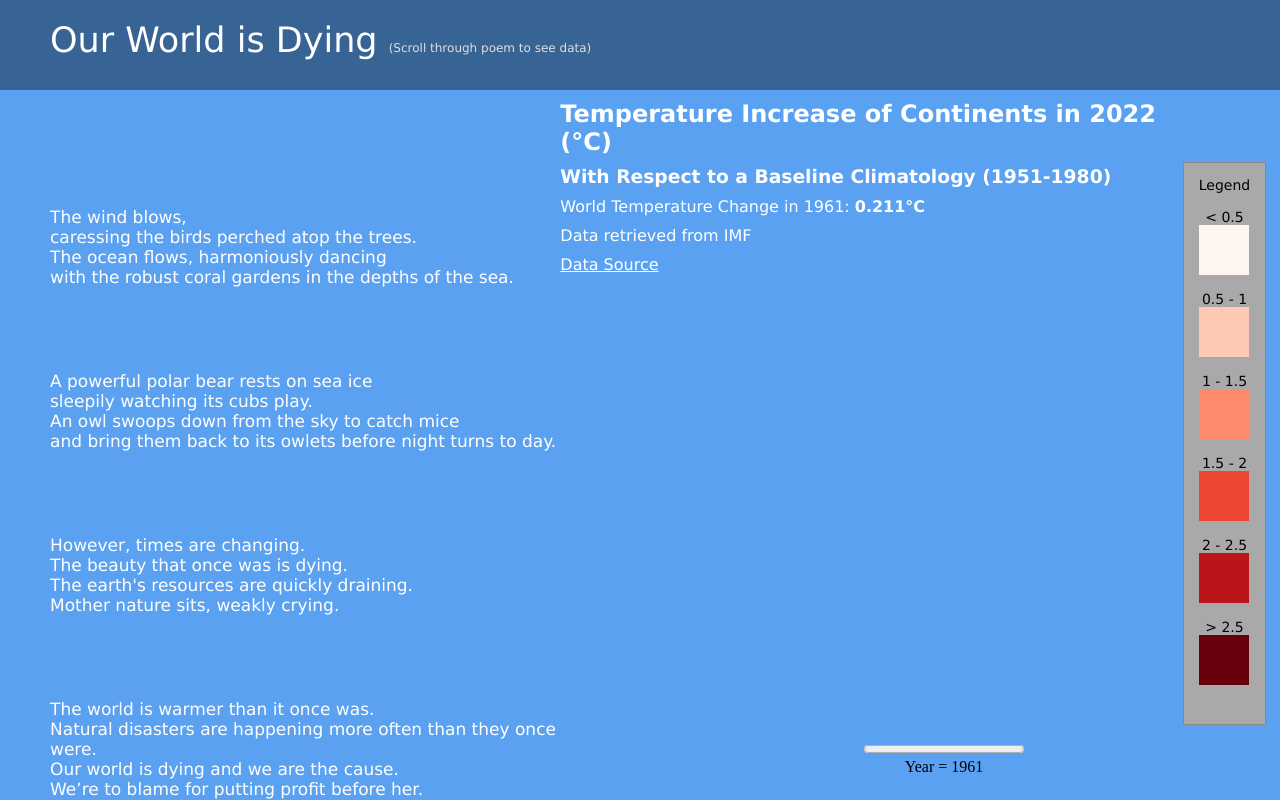
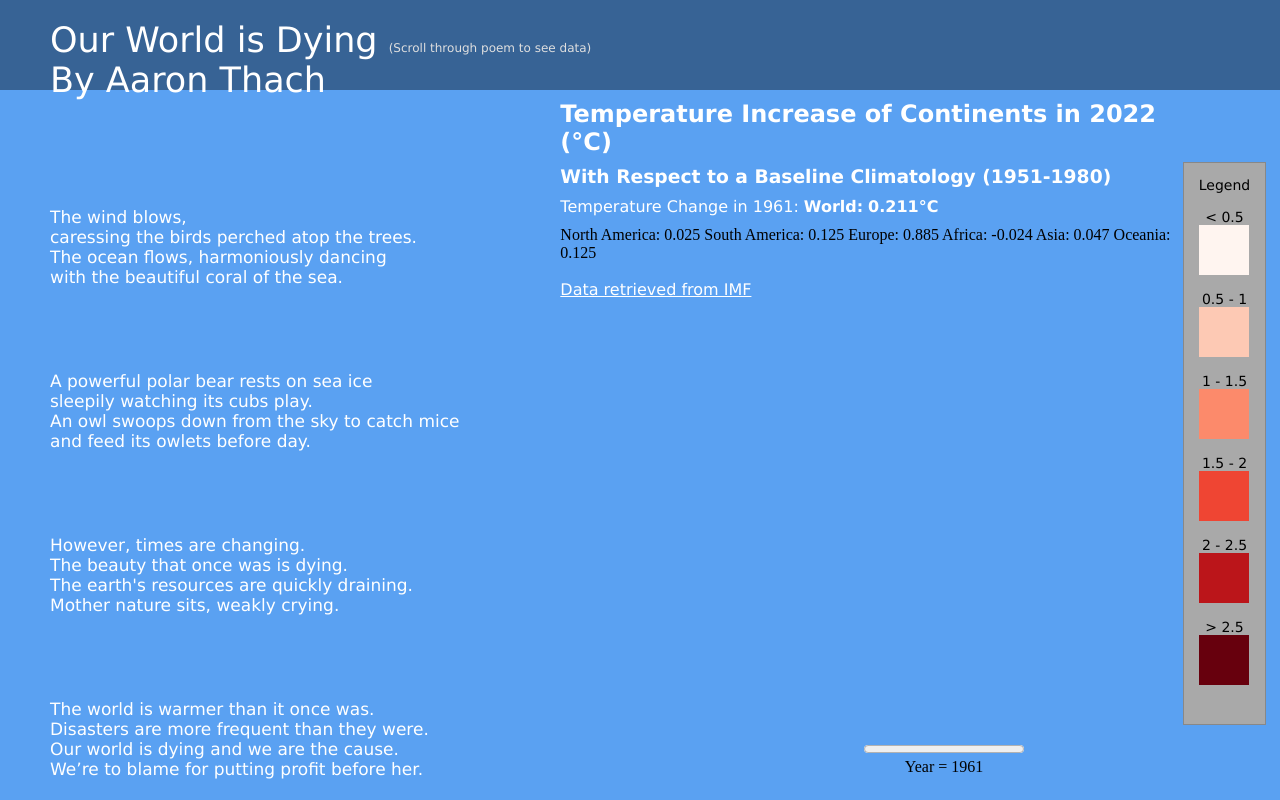
Before and after one commit to aaronthach/InteractiveVis, a plain HTML site: page index.html in a window 1280 px wide. Drawn offline with nearby package versions, Linux system fonts and the light colour scheme; no server answers.

Commit message:
Update index.html

```diff
--- a/index.html
+++ b/index.html
@@ -6,7 +6,7 @@
     <script src="https://d3js.org/d3.v7.min.js"></script>
 </head>
 <body>
-    <header>Our World is Dying <span id = "hint">(Scroll through poem to see data)</span></header>
+    <header>Our World is Dying <span id = "hint">(Scroll through poem to see data)</span> <br> <span id = "author">By Aaron Thach</span></header>
     <main class = "wrapper">
         <div class = "left-column">
             <div class = "left-column-content" id = "scroller">
@@ -17,7 +17,7 @@
                     <li class="line" id="line1">The wind blows,</li>
                     <li class="line" id="line2">caressing the birds perched atop the trees.</li>
                     <li class="line" id="line3">The ocean flows, harmoniously dancing</li>
-                    <li class="line" id="line4">with the robust coral gardens in the depths of the sea.</li>
+                    <li class="line" id="line4">with the beautiful coral of the sea.</li>
                 </ul>
 
                 <div class = "filler-verse"></div>
@@ -26,7 +26,7 @@
                     <li class="line" id="line1">A powerful polar bear rests on sea ice</li>
                     <li class="line" id="line2">sleepily watching its cubs play.</li>
                     <li class="line" id="line3">An owl swoops down from the sky to catch mice</li>
-                    <li class="line" id="line4">and bring them back to its owlets before night turns to day.</li>
+                    <li class="line" id="line4">and feed its owlets before day.</li>
                 </ul>
 
                 <div class = "filler-verse"></div>
@@ -42,7 +42,7 @@
 
                 <ul class="verse" id="verse4">
                     <li class="line" id="line1">The world is warmer than it once was.</li>
-                    <li class="line" id="line2">Natural disasters are happening more often than they once were.</li>
+                    <li class="line" id="line2">Disasters are more frequent than they were.</li>
                     <li class="line" id="line3">Our world is dying and we are the cause.</li>
                     <li class="line" id="line4">We’re to blame for putting profit before her.</li>
                 </ul>
@@ -53,7 +53,7 @@
                     <li class="line" id="line1">Atmospheric carbon dioxide has increased</li>
                     <li class="line" id="line2">as the forests holding them have diminished.</li>
                     <li class="line" id="line3">We’re a savage beast,</li>
-                    <li class="line" id="line4">destroying our world while still living within it.</li>
+                    <li class="line" id="line4">destroying our world and the creatures in it.</li>
                 </ul>
 
                 <div class = "filler-verse"></div>
@@ -61,8 +61,8 @@
                 <ul class="verse" id="verse6">
                     <li class="line" id="line1">The vicious hurricane rages,</li>
                     <li class="line" id="line2">forcing the innocent birds away from their homes.</li>
-                    <li class="line" id="line3">The oceans' temperatures are higher than they’ve been in ages.</li>
-                    <li class="line" id="line4">Bleached and diseased coral will soon be dead as stone.</li>
+                    <li class="line" id="line3">Temperatures are higher than they've been in ages.</li>
+                    <li class="line" id="line4">The once robust coral will soon be dead as stone.</li>
                 </ul>
 
                 <div class = "filler-verse"></div>
@@ -71,7 +71,7 @@
                     <li class="line" id="line1">The sea ice has melted, forcing the polar bears on land.</li>
                     <li class="line" id="line2">They roam around, encounter humans and attack.</li>
                     <li class="line" id="line3">Disease strikes the mice population and</li>
-                    <li class="line" id="line4">a flood shatters the owl’s nest as night turns the sky black.</li>
+                    <li class="line" id="line4">a flood shatters the owl’s nest as the sky turns black.</li>
                 </ul>
 
                 <div class = "filler-verse"></div>
@@ -82,11 +82,10 @@
             <div class = "right-column-content">
                 <h2 class = "text">Temperature Increase of Continents in 2022 (°C)</h2>
                 <h3 class = "text">With Respect to a Baseline Climatology (1951-1980)</h3>
-                <div class = "text" id="world">World Temperature Change in <span id = "year-select">1961</span>:<strong> <span id="world-temp">0.211°C</span></strong></div>
+                <div class = "text" id="world">Temperature Change in <span id = "year-select">1961</span>: <strong>World: </strong><strong> <span id="world-temp">0.211°C</span></strong></div>
+                <div id="continentTemp"> North America: <span id = "NA">0.025</span> South America: <span id = "SA">0.125</span> Europe: <span id = "EU">0.885</span> Africa: <span id = "AF">-0.024</span> Asia: <span id = "AS">0.047</span> Oceania: <span id = "OC">0.125</span></div>
                 <br>
-                <div class = "text" id="text">Data retrieved from IMF</div>
-                <br>
-                <a class = "text" href="https://climatedata.imf.org/datasets/4063314923d74187be9596f10d034914/explore">Data Source</a>
+                <a class = "text" href="https://climatedata.imf.org/datasets/4063314923d74187be9596f10d034914/explore">Data retrieved from IMF</a>
                 <br>
                 <svg id="map-container"></svg>
             </div>
```
